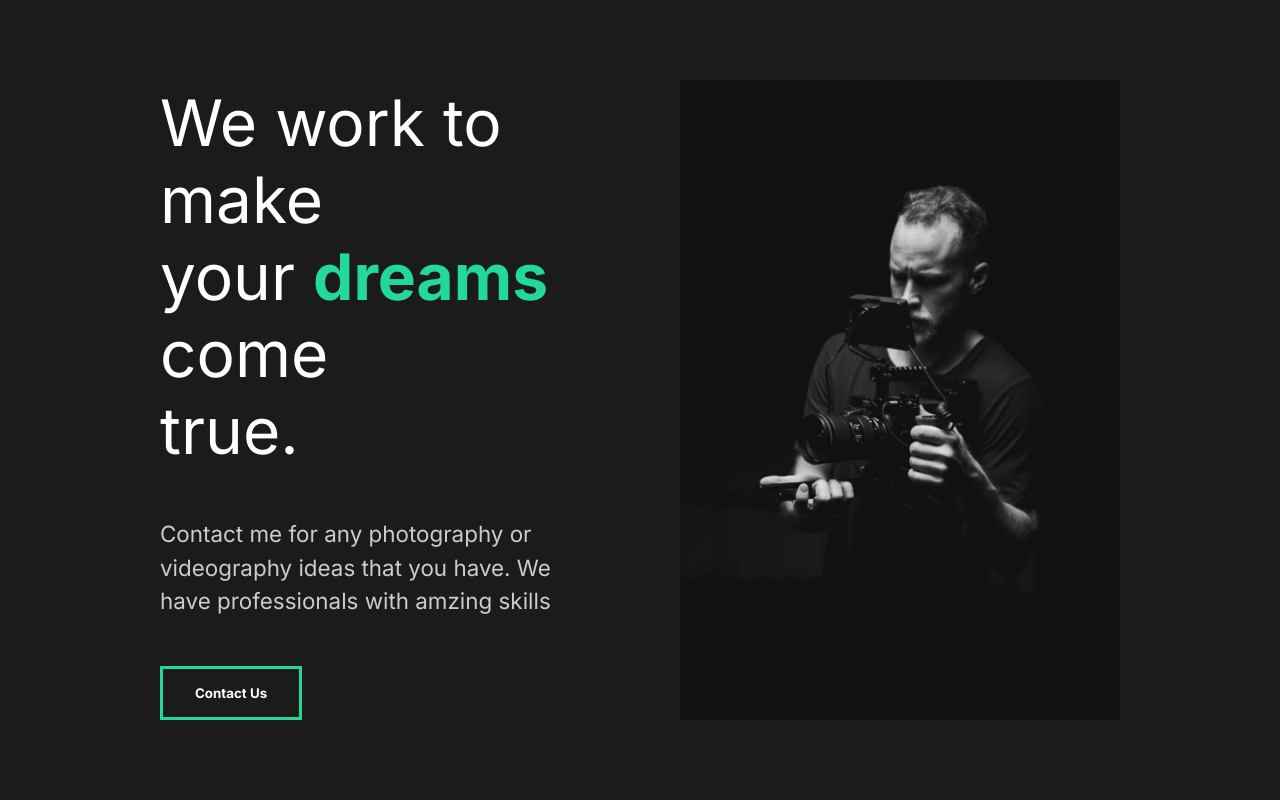
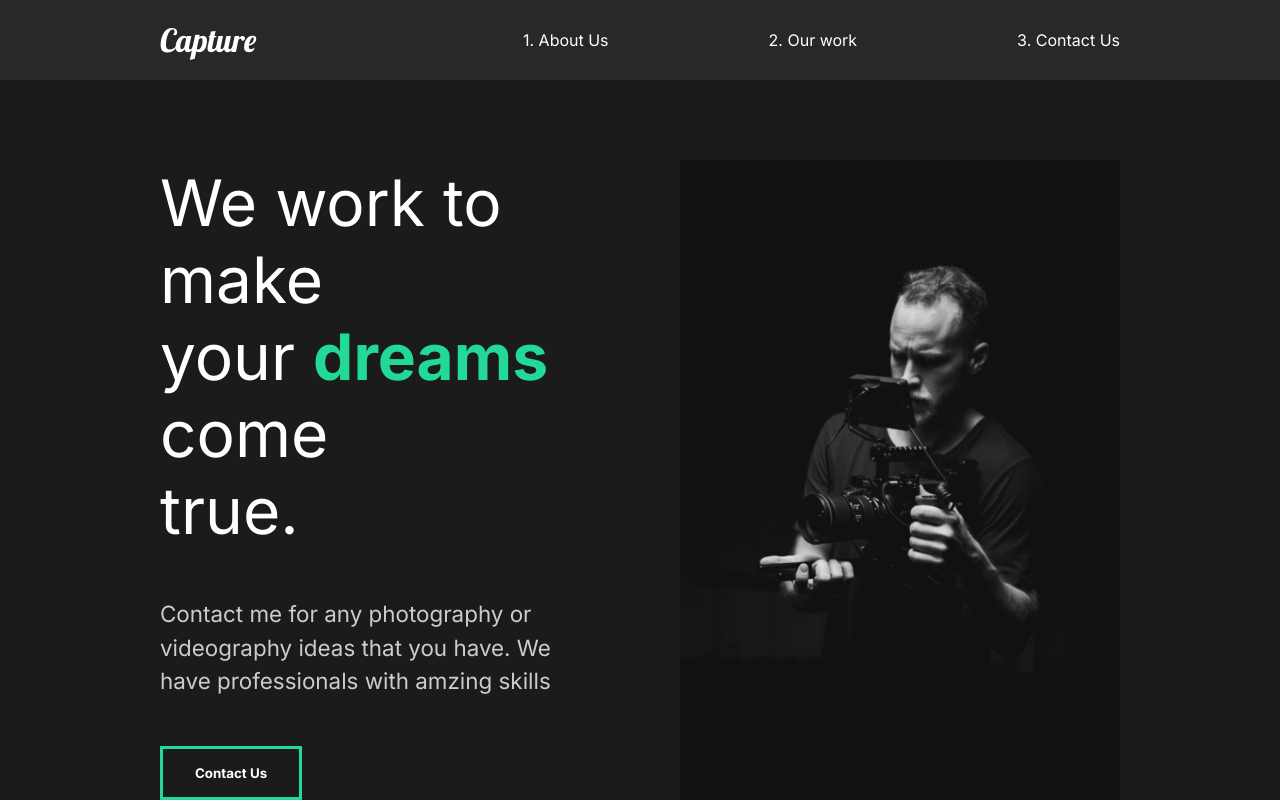
Before and after one commit to kiguri/portfolio-capture, a React (Create React App) app: page / in a window 1280 px wide. Shown: the top 800 px of the page. Built offline with nearby package versions, Linux system fonts and the light colour scheme.

Commit message:
8. Created Nav

```diff
--- a/src/App.js
+++ b/src/App.js
@@ -1,5 +1,6 @@
 
 import AboutUs from './pages/AboutUs'
+import Nav from './components/Nav'
 
 import { GlobalStyle } from './GlobalStyle'
 
@@ -7,6 +8,7 @@ function App() {
     return (
         <div className='App'>
             <GlobalStyle />
+            <Nav />
             <AboutUs />
         </div>
     );
--- /dev/null
+++ b/src/components/Nav/index.js
@@ -0,0 +1,29 @@
+import {
+    Navbar,
+    NavH1,
+    NavUl,
+    NavLi,
+    NavLink
+} from './nav.styles'
+const Nav = () => {
+    return (
+        <Navbar>
+            <NavH1><NavLink id='logo' href='#'>Capture</NavLink></NavH1>
+            <NavUl>
+                <NavLi>
+                    <NavLink href='#'>1. About Us</NavLink>
+                </NavLi>
+
+                <NavLi>
+                    <NavLink href='#'>2. Our work</NavLink>
+                </NavLi>
+
+                <NavLi>
+                    <NavLink href='#'>3. Contact Us</NavLink>
+                </NavLi>
+            </NavUl>
+        </Navbar>
+     );
+}
+
+export default Nav;
--- /dev/null
+++ b/src/components/Nav/nav.styles.js
@@ -0,0 +1,31 @@
+import styled from 'styled-components'
+
+export const Navbar = styled.nav`
+    min-height: 10vh;
+    background: #282828;
+    display: flex;
+    margin: auto;
+    align-items: center;
+    justify-content: space-between;
+    padding: 1rem 10rem;
+`
+
+export const NavH1 = styled.h1`
+    font-size: 2rem;
+    font-family: 'Lobster', cursive;
+    font-weight: lighter;
+`
+
+export const NavUl = styled.ul`
+    display: flex;
+    list-style: none;
+`
+export const NavLi = styled.li`
+    padding-left:  10rem;
+    position: relative;
+`
+
+export const NavLink = styled.a`
+    color: #fff;
+    text-decoration: none;
+`
```
